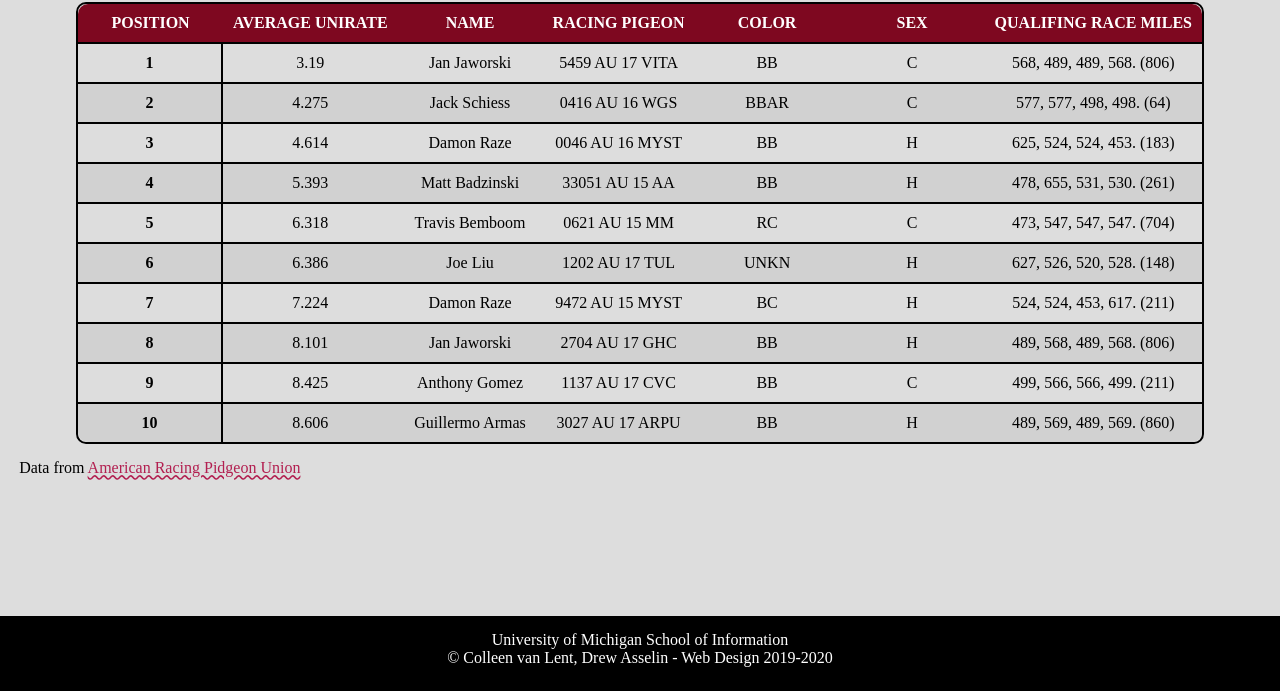
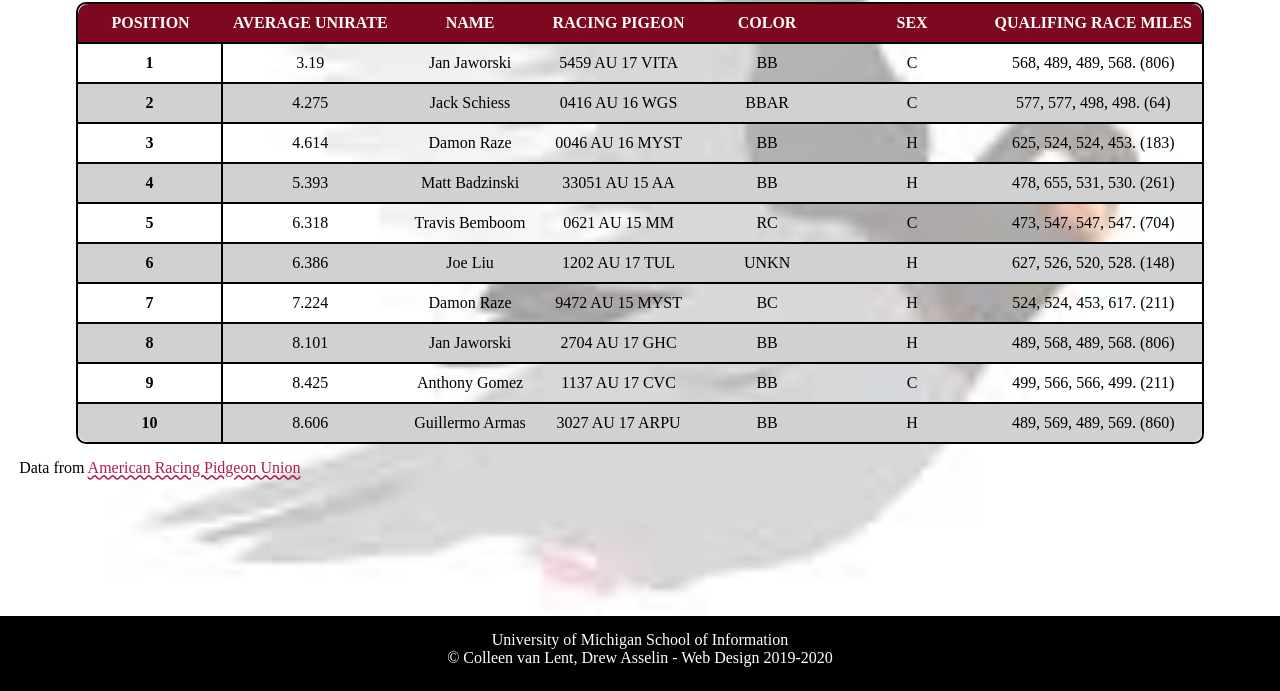
Before and after one commit to jason12747/homework4-2021, a plain HTML site: page index.html in a window 1280 px wide. Shown: the part 109-800 px from the top of the page. Drawn offline with Linux system fonts and the light colour scheme; a web font is replaced by a local one.

Commit message:
Update style.css

```diff
--- a/css/style.css
+++ b/css/style.css
@@ -32,7 +32,7 @@ body{
   background-position: center;
   font-family: "Andika","sans-serif";
   background-color: #DDDDDD;
-  background-image: url("homework4-2021/images/pigeon-background.JPEG");
+  background-image: url("../images/pigeon-background.JPEG");
 
   /*Req 1*/
 }
```
